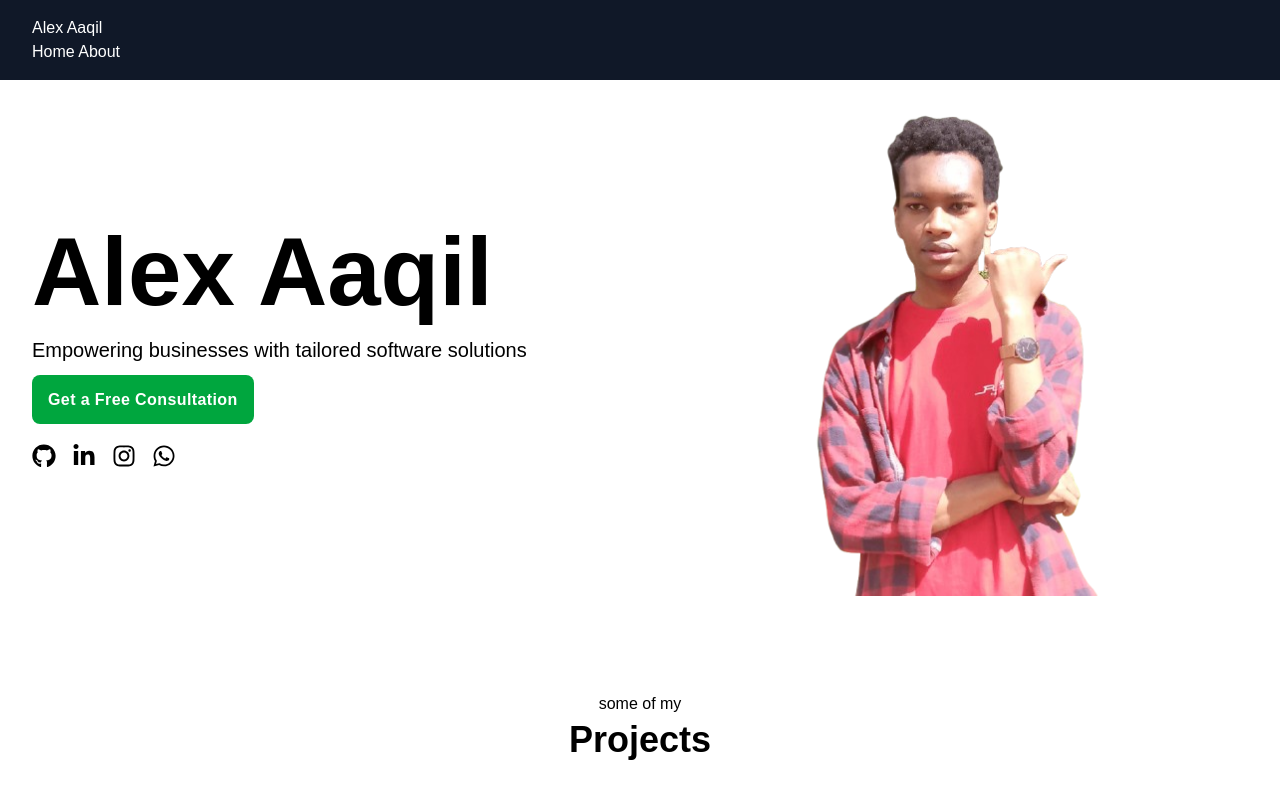
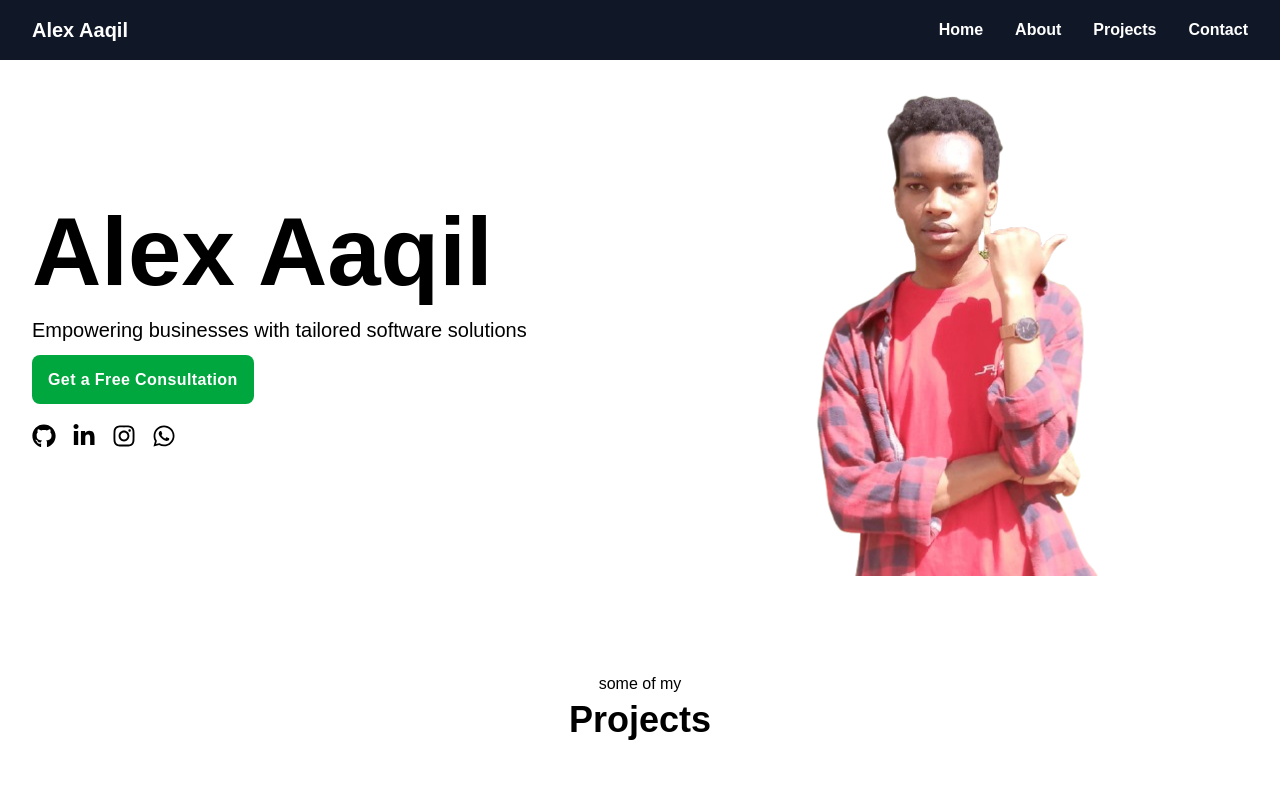
Before and after one commit to AlexAaqil/portfolio, an Astro site: page / in a window 1280 px wide. Shown: the top 785 px of the page. Built offline with nearby package versions, Linux system fonts and the light colour scheme; Astro itself is replaced by a stand-in of ours.

Commit message:
updated the navbar.

```diff
--- a/src/components/Navbar.astro
+++ b/src/components/Navbar.astro
@@ -7,6 +7,8 @@
         <div class="links">
             <a href="/">Home</a>
             <a href="/about">About</a>
+            <a href="/projects">Projects</a>
+            <a href="/contact">Contact</a>
         </div>
     </div>
 </nav>
--- a/src/css/components/navbar.css
+++ b/src/css/components/navbar.css
@@ -1,3 +1,21 @@
 nav {
     @apply bg-gray-900 text-white;
+
+    .container {
+        @apply flex justify-between items-center;
+
+        .branding {
+            .title {
+                @apply font-bold text-xl;
+            }
+        }
+
+        .links {
+            @apply flex gap-8;
+
+            a {
+                @apply font-semibold;
+            }
+        }
+    }
 }
```
